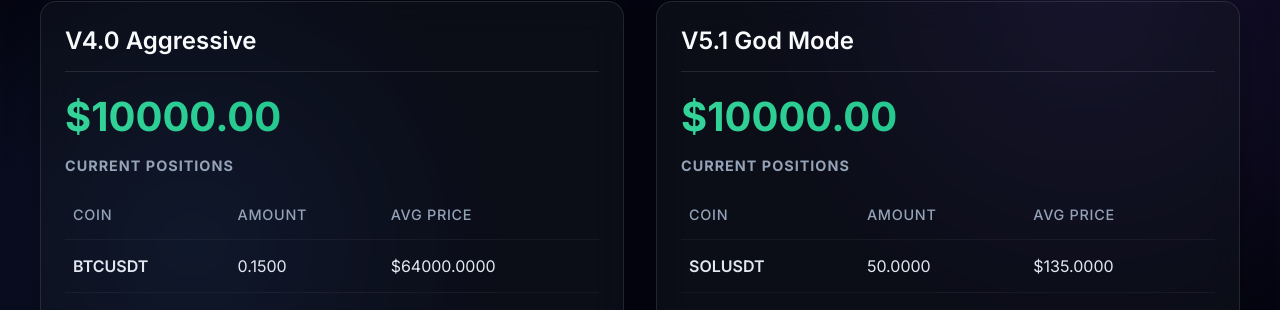
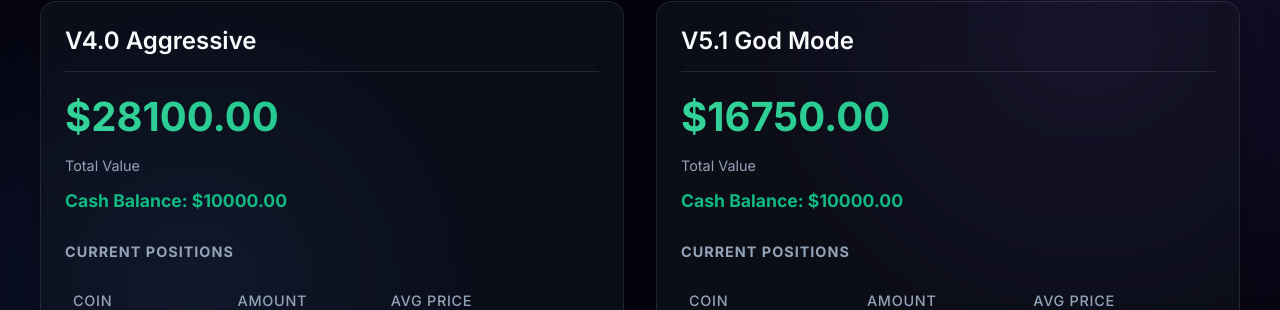
Before and after one commit to kowong33429/forwardtest, a Next.js app in the folder frontend/: page / in a window 1280 px wide. Both pictures are taken after a click on the button "✨ Demo View". Shown: the part 389-699 px from the top of the page. Built offline with nearby package versions, Linux system fonts and the light colour scheme; no server answers.

Commit message:
fix double click and total

```diff
--- a/frontend/src/app/page.tsx
+++ b/frontend/src/app/page.tsx
@@ -115,6 +115,33 @@ export default function Home() {
 
   const displayPortfolios = viewMode === "demo" ? DEMO_PORTFOLIOS : portfolios;
 
+  const calculateTotalValue = (port: any) => {
+    let total = port.balance_usd;
+    if (port.positions) {
+      port.positions.forEach((pos: any) => {
+        const livePrice = prices.find(p => p.symbol === pos.symbol)?.price || pos.avg_entry_price;
+        total += pos.amount * livePrice;
+      });
+    }
+    return total;
+  };
+
+  const groupPositions = (positions: any[]) => {
+    if (!positions) return [];
+    const grouped: Record<string, any> = {};
+    positions.forEach(pos => {
+      if (!grouped[pos.symbol]) {
+        grouped[pos.symbol] = { ...pos };
+      } else {
+        const totalAmount = grouped[pos.symbol].amount + pos.amount;
+        const avgPrice = ((grouped[pos.symbol].amount * grouped[pos.symbol].avg_entry_price) + (pos.amount * pos.avg_entry_price)) / totalAmount;
+        grouped[pos.symbol].amount = totalAmount;
+        grouped[pos.symbol].avg_entry_price = avgPrice;
+      }
+    });
+    return Object.values(grouped);
+  };
+
   if (loading) return <div className="container" style={{textAlign: 'center', marginTop: '50px'}}>Loading Dashboard...</div>;
 
   return (
@@ -194,9 +221,17 @@ export default function Home() {
             displayPortfolios.map(port => (
               <div className="card" key={port.id}>
                 <h2>{port.algorithm_name}</h2>
-                <div className="balance">${port.balance_usd.toFixed(2)}</div>
+                <div className="balance" style={{ fontSize: '2.5rem' }}>
+                  ${calculateTotalValue(port).toFixed(2)}
+                </div>
+                <div style={{ color: 'var(--text-muted)', fontSize: '0.9rem', marginBottom: '1rem' }}>
+                  Total Value
+                </div>
+                <div style={{ color: 'var(--success)', fontWeight: 'bold', fontSize: '1.1rem' }}>
+                  Cash Balance: ${port.balance_usd.toFixed(2)}
+                </div>
 
-                <h3 style={{color: 'var(--text-muted)', fontSize: '0.9rem', textTransform: 'uppercase', letterSpacing: '1px'}}>Current Positions</h3>
+                <h3 style={{color: 'var(--text-muted)', fontSize: '0.9rem', textTransform: 'uppercase', letterSpacing: '1px', marginTop: '2rem'}}>Current Positions</h3>
                 {port.positions && port.positions.length > 0 ? (
                   <table>
                     <thead>
@@ -207,8 +242,8 @@ export default function Home() {
                       </tr>
                     </thead>
                     <tbody>
-                      {port.positions.map((pos: any) => (
-                        <tr key={pos.id}>
+                      {groupPositions(port.positions).map((pos: any) => (
+                        <tr key={pos.symbol}>
                           <td style={{fontWeight: '600'}}>{pos.symbol}</td>
                           <td>{pos.amount.toFixed(4)}</td>
                           <td>${pos.avg_entry_price.toFixed(4)}</td>
```
Also changed, not shown: 2 other files (tests, documents, lock files or other folders).
